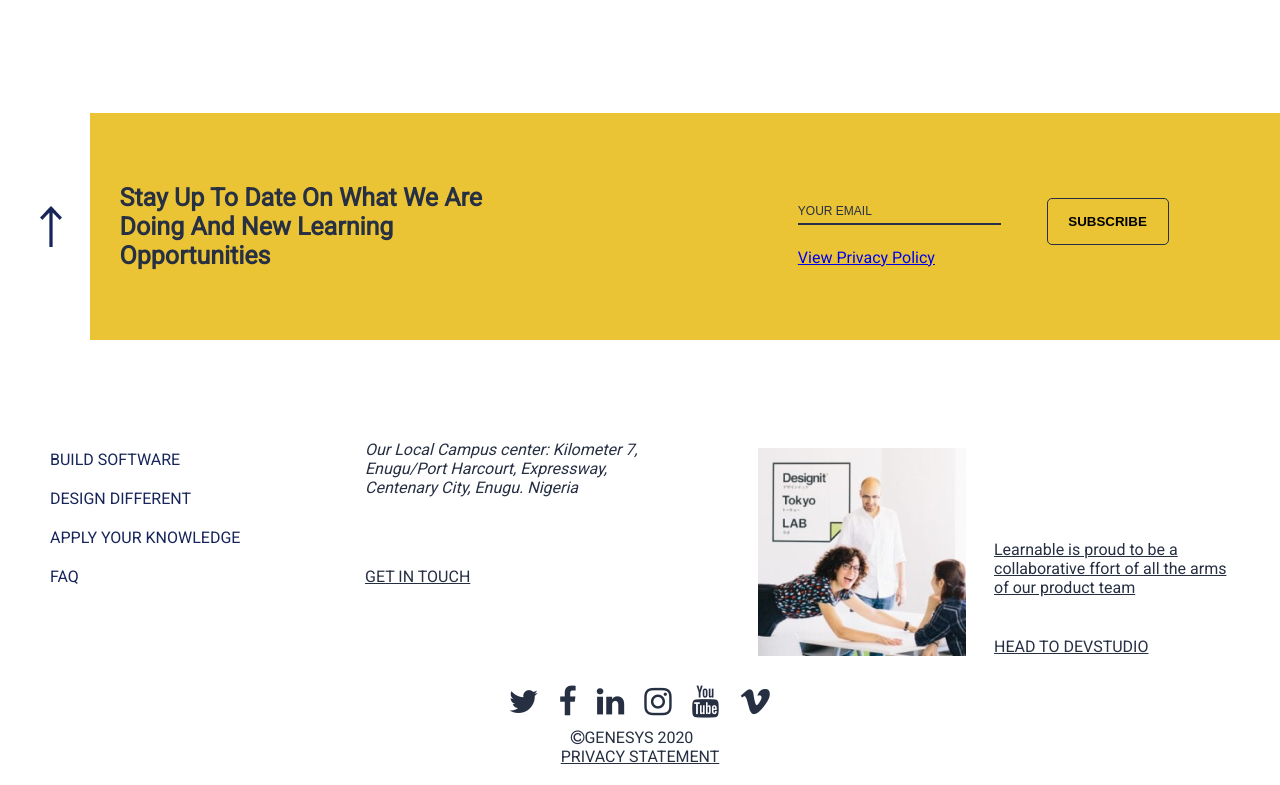
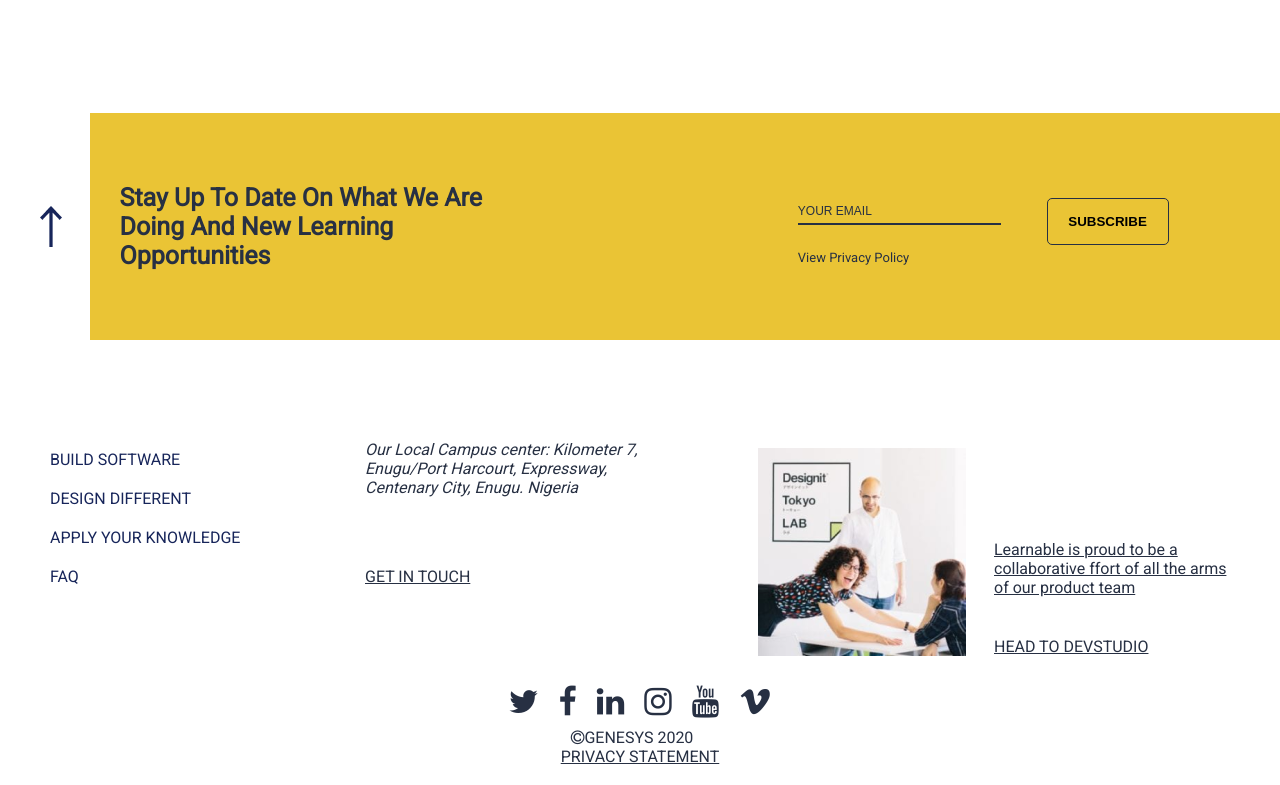
Before and after one commit to charles-ekube/GenesysWeb, a React (Create React App) app: page /SoftwareDevelopersPage in a window 1280 px wide. Shown: the part 2359-3144 px from the top of the page. Built offline with nearby package versions, Linux system fonts and the light colour scheme.

Commit message:
final update

```diff
--- a/src/SoftwareDevelopersPage.js
+++ b/src/SoftwareDevelopersPage.js
@@ -37,7 +37,7 @@ class SoftwareDevelopers extends React.Component {
                    </q>
                 </article>
                 <section className="software-expectations">
-                    <img src={require('./stand-project/softdev2.png')} alt="softdev2"/>
+                    <img src={require('./stand-project/softdev2.png')}alt="soft"/>
                     <article>
                         <h2>
                             We Expect You To...
@@ -70,13 +70,13 @@ class SoftwareDevelopers extends React.Component {
                     </article>
                 </section>
                 <section className="subscribe-section" id="subscribe-section">
-                    <img src={require("./stand-project/scrollup.png")} alt="scrollup"/>
+                    <img src={require("./stand-project/scrollup.png")}alt="scrollup"/>
                     <div style={{backgroundColor:"#EAC435"}}>
                         <h2>Stay Up To Date On What We Are Doing And New Learning Opportunities</h2>
                         <form>
                             <input type="email" placeholder="YOUR EMAIL"/>
                             <button className="subscribe-btn">SUBSCRIBE</button>
-                            <a href="#">View Privacy Policy</a>
+                            <p>View Privacy Policy</p>
                         </form>
                     </div>
                 </section>
```
